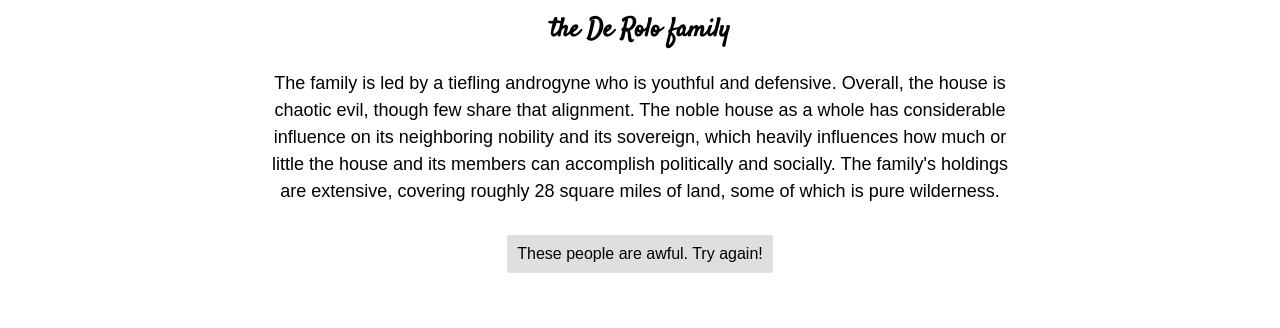
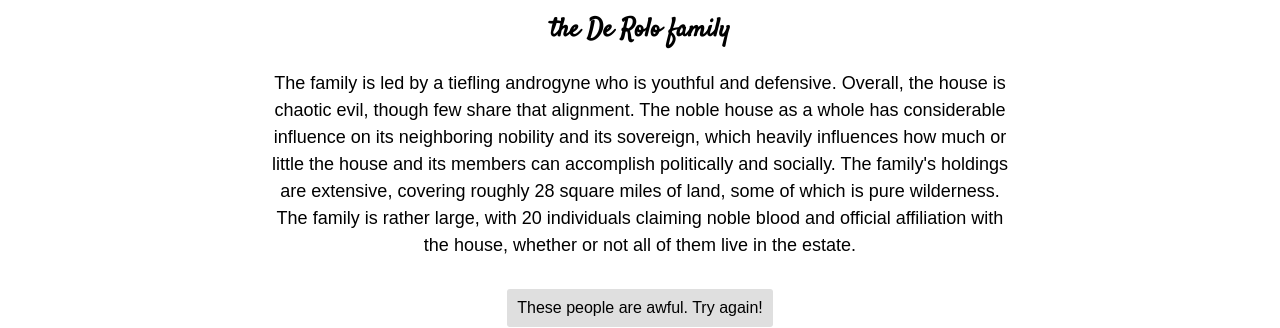
Before and after one commit to andimancuso/ODD-D, a React (Create React App) app: page / in a window 1280 px wide. Shown: the part 310-638 px from the top of the page. Built offline with nearby package versions, Linux system fonts and the light colour scheme.

Commit message:
Adding component

```diff
--- /dev/null
+++ b/src/components/FamilySize.js
@@ -0,0 +1,28 @@
+import React from 'react';
+
+const sizeOptions = ['relatively small', 'somewhat small', 'medium-sized', 'average in size', 'rather large'];
+
+let familyNumber;
+
+export class FamilySize extends React.Component {
+  render() {
+    let size = sizeOptions[Math.floor(Math.random() * sizeOptions.length)];
+    let familyMultiplier;
+
+    if (size === 'rather large') {
+      familyMultiplier = 12;
+    } else if (size === 'medium-sized' || size === 'average in size') {
+      familyMultiplier = 6;
+    } else {
+      familyMultiplier = 0;
+    };
+
+    let familyNumber = (Math.floor(Math.random() * 5 + 1) * 2) + familyMultiplier;
+
+    return (
+      <span>
+        The family is {size}, with {familyNumber} individuals claiming noble blood and official affiliation with the house, whether or not all of them live in the estate.
+      </span>
+    );
+  };
+};
--- a/src/components/GetNobleHouse.js
+++ b/src/components/GetNobleHouse.js
@@ -3,11 +3,12 @@ import { Liege } from './NobleHouseHead';
 import { HouseAlignment } from './HouseAlignment';
 import { HouseInfluence } from './HouseInfluence';
 import { HouseHoldings } from './HouseHoldings';
+import { FamilySize } from './FamilySize';
 
 export class GetNobleHouse extends React.Component {
   render() {
     return (
-      <div><Liege /> <HouseAlignment /> <HouseInfluence /> <HouseHoldings /></div>
+      <div><Liege /> <HouseAlignment /> <HouseInfluence /> <HouseHoldings /> <FamilySize /></div>
     );
   };
 };
```
